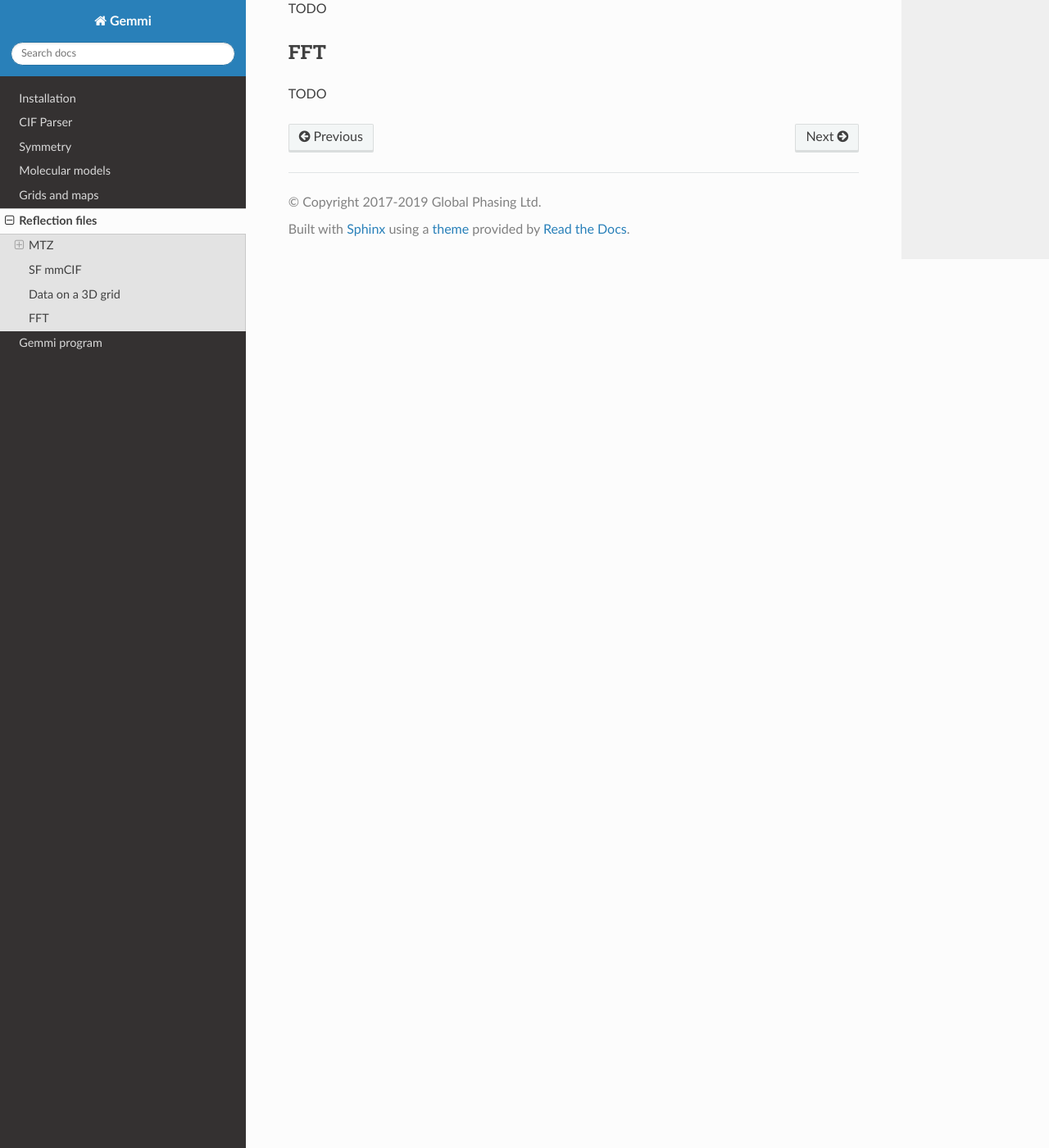
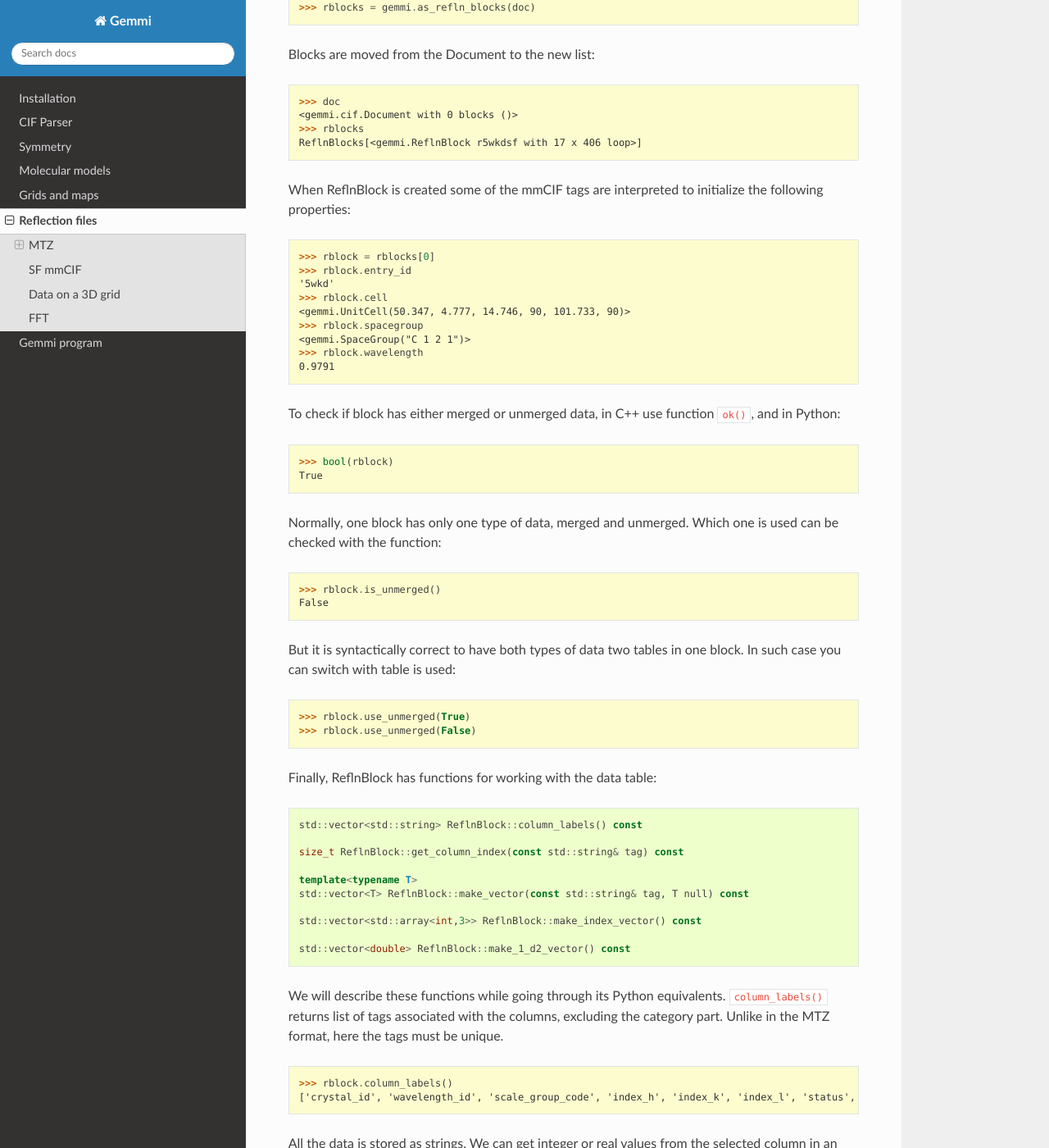
Before and after one commit to project-gemmi/gemmi, a Sphinx documentation site: the page built from docs/hkl.rst, in a window 1280 px wide and 1400 px high, scrolled down 7540 px. Shown: the whole window at 82% size. Built offline with Sphinx 7.4.7 and the Read the Docs theme 2.0.0, drawn with Linux system fonts in a browser that asks for light colours; some of the changed text lies outside the part shown.

```diff
--- a/docs/conf.py
+++ b/docs/conf.py
@@ -60,15 +60,20 @@ latex_documents = [
 ]
 
 doctest_global_setup = '''
-import os
-no_mtz_file = not os.path.exists('example.mtz')
 try:
     import numpy
 except ImportError:
+    print('Tests that use NumPy are disabled.')
     numpy = None
+try:
+    import pandas
+except ImportError:
+    print('Tests that use pandas are disabled.')
+    pandas = None
 try:
     import networkx
 except ImportError:
+    print('Tests that use networkx are disabled.')
     networkx = None
 '''
 
--- a/docs/hkl.rst
+++ b/docs/hkl.rst
@@ -52,25 +52,54 @@ process is needed.
 In Python, we have a single function for reading MTZ files:
 
 .. doctest::
-  :skipif: no_mtz_file
 
   >>> import gemmi
-  >>> mtz = gemmi.read_mtz_file('example.mtz')
+  >>> mtz = gemmi.read_mtz_file('../tests/5e5z.mtz')
 
-The Mtz class has a number of properties that are based on the header
-records in the MTZ format, such as ``spacegroup``, ``cell``,
-``title``, ``history``. (TODO: document them all.)
-Importantly, it also has a list of datasets and a list of columns.
+The Mtz class has a number of properties read from the MTZ header
+(they are the same in C++ and Python):
 
-Datasets are stored in variable ``datasets``::
+.. doctest::
+
+  >>> mtz.cell        # from MTZ record CELL
+  <gemmi.UnitCell(9.643, 9.609, 19.029, 90, 101.224, 90)>
+  >>> mtz.spacegroup  # from SYMINF
+  <gemmi.SpaceGroup("P 1 21 1")>
+  >>> mtz.title       # from TITLE
+  ''
+  >>> mtz.history     # from history lines
+  ['From cif2mtz 17/ 5/2019 12:15:14']
+
+and other properties that are read from the MTZ file, although they could
+be recalculated from the data:
+
+.. doctest::
+
+  >>> mtz.nreflections   # from MTZ record NCOL
+  441
+  >>> mtz.min_1_d2       # from RESO
+  0.0028703967109323008
+  >>> mtz.max_1_d2       # from RESO
+  0.36117017269134527
+
+The resolution can also be checked using functions:
+
+.. doctest::
+
+  >>> mtz.resolution_low()   # sqrt(1 / min_1_d2)
+  18.665044863474492
+  >>> mtz.resolution_high()  # sqrt(1 / max_1_d2)
+  1.6639645192598425
+
+Importantly, Mtz class has a list of datasets and a list of columns.
+Datasets are stored in the variable ``datasets``::
 
   std::vector<Mtz::Dataset> Mtz::datasets
 
 .. doctest::
-  :skipif: no_mtz_file
 
   >>> mtz.datasets
-  MtzDatasets[<gemmi.Mtz.Dataset 0 HKL_base/HKL_base/HKL_base>, <gemmi.Mtz.Dataset 1 5dei/5dei/1>]
+  MtzDatasets[<gemmi.Mtz.Dataset 0 HKL_base/HKL_base/HKL_base>, <gemmi.Mtz.Dataset 1 5e5z/5e5z/1>]
 
 In the MTZ file, each dataset is identified internally by an integer
 "dataset ID". To get dataset with specified ID use function::
@@ -106,7 +133,7 @@ Python bindings provide the same properties:
   >>> mtz.dataset(0).dataset_name
   'HKL_base'
   >>> mtz.dataset(0).cell
-  <gemmi.UnitCell(70.166, 92.451, 93.715, 63.586, 72.425, 72.884)>
+  <gemmi.UnitCell(9.643, 9.609, 19.029, 90, 101.224, 90)>
   >>> mtz.dataset(0).wavelength
   0.0
 
@@ -116,22 +143,20 @@ Columns are stored in variable ``columns``::
   std::vector<Mtz::Column> Mtz::columns
 
 .. doctest::
-  :skipif: no_mtz_file
 
   >>> mtz.columns[0]
   <gemmi.Mtz.Column H type H>
   >>> len(mtz.columns)
-  6
+  8
 
 To get the first column with the specified label or type use functions:
 
 .. doctest::
-  :skipif: no_mtz_file
 
   >>> mtz.column_with_label('FREE')
   <gemmi.Mtz.Column FREE type I>
-  >>> mtz.column_with_type('Q')
-  <gemmi.Mtz.Column SIGI type Q>
+  >>> mtz.columns_with_type('Q')
+  MtzColumnRefs[<gemmi.Mtz.Column SIGFP type Q>, <gemmi.Mtz.Column SIGI type Q>]
 
 Column has properties read from MTZ headers COLUMN and COLSRC::
 
@@ -158,27 +182,35 @@ Python bindings provide the same properties:
   >>> intensity.label
   'I'
   >>> intensity.min_value, intensity.max_value
-  (-513.5999755859375, 138805.0)
+  (-0.30090001225471497, 216.60499572753906)
   >>> intensity.source
-  'CREATED_31/01/2019_20:31:27'
+  'CREATED_17/05/2019_12:15:14'
+
+C++ function ``Mtz::Column::size()`` is wrapped in Python as ``__len__``:
+
+.. doctest::
+
+  >>> len(intensity)
+  441
 
 In both C++ and Python ``Column`` supports the iteration protocol:
 
 .. doctest::
-  :skipif: no_mtz_file
+  :skipif: numpy is None
 
-  >>> sum(intensity) / len(intensity)
-  2665.906147073007
+  >>> [x for x in intensity if x > 100]
+  [124.25700378417969, 100.08699798583984, 216.60499572753906]
+  >>> numpy.nanmean(intensity)
+  11.505858
 
 In Python we also have a read-only ``array`` property that provides
 a view of the data compatible with NumPy. It does not copy the data,
 so the data is not contiguous (because it's stored row-wise in MTZ):
 
 .. doctest::
-  :skipif: no_mtz_file
 
   >>> intensity.array.strides
-  (24,)
+  (32,)
 
 Here is an example that uses the array property
 to make a plot similar to `AUSPEX <http://www.auspex.de/>`_:
@@ -200,7 +232,7 @@ For example, to view the data as 2D NumPy array (C-style contiguous)
 without copying do:
 
 .. doctest::
-  :skipif: no_mtz_file
+  :skipif: numpy is None
 
   >>> import numpy
   >>> all_data = numpy.array(mtz, copy=False)
@@ -209,7 +241,7 @@ It helps to have labels on the columns. A good data structure for this
 is Pandas DataFrame:
 
 .. doctest::
-  :skipif: no_mtz_file
+  :skipif: pandas is None
 
   >>> import pandas
   >>> df = pandas.DataFrame(data=all_data, columns=mtz.column_labels())
@@ -286,6 +318,7 @@ but they need to be converted at some point anyway -- the MTZ format
 stores all numbers as 32-bit floats).
 
 .. doctest::
+  :skipif: numpy is None
 
   >>> data = numpy.array([[4, 13, 8, 1, 453.9, 19.12],
   ...                     [4, 13, 9, 0, 102.0, 27.31]], numpy.float)
@@ -326,16 +358,18 @@ or ``r1abcsf.ent`` (if downloaded through PDBe website or through FTP).
 
 SF mmCIF files usually contain one block, but may have
 multiple blocks, for example merged and unmerged data in separate blocks.
-Usually blocks contain information about the unit cell and space group,
-sometimes also about the radiation wavelength.
-Usually, the reflections are listed as mmCIF category ``_refln``,
-but in some blocks the ``_diffrn_refln`` category is used
-to provide intensities.
+Merged and unmerged data is expected in mmCIF categories ``_refln``
+and ``_diffrn_refln``, respectively.
+Usually, also the unit cell, space group, and sometimes the radiation
+wavelength is recorded.
 
 The support for SF mmCIF files in Gemmi is built on top of the generic
-support for CIF files. We have class ``ReflnBlock`` that wraps ``cif::Block``
-and a function ``as_refln_blocks``. In C++::
+support for the CIF format.
+We have class ``ReflnBlock`` that wraps ``cif::Block``
+and a function ``as_refln_blocks``::
 
+  // in C++ it can be called:
+  // auto rblocks = gemmi::as_refln_blocks(gemmi::read_cif_gz(path).blocks);
   std::vector<ReflnBlock> as_refln_blocks(std::vector<cif::Block>&& blocks)
 
 In Python this function takes ``cif.Document`` as an argument:
@@ -371,7 +405,81 @@ to initialize the following properties:
   >>> rblock.wavelength
   0.9791
 
+To check if block has either merged or unmerged data, in C++ use function
+``ok()``, and in Python:
 
+.. doctest::
+
+  >>> bool(rblock)
+  True
+
+Normally, one block has only one type of data, merged and unmerged.
+Which one is used can be checked with the function:
+
+.. doctest::
+
+  >>> rblock.is_unmerged()
+  False
+
+But it is syntactically correct to have both types of data two tables
+in one block.  In such case you can switch with table is used:
+
+.. doctest::
+
+  >>> rblock.use_unmerged(True)
+  >>> rblock.use_unmerged(False)
+
+Finally, ReflnBlock has functions for working with the data table::
+
+  std::vector<std::string> ReflnBlock::column_labels() const
+
+  size_t ReflnBlock::get_column_index(const std::string& tag) const
+
+  template<typename T>
+  std::vector<T> ReflnBlock::make_vector(const std::string& tag, T null) const
+
+  std::vector<std::array<int,3>> ReflnBlock::make_index_vector() const
+
+  std::vector<double> ReflnBlock::make_1_d2_vector() const
+
+We will describe these functions while going through its Python equivalents.
+``column_labels()`` returns list of tags associated with the columns,
+excluding the category part. Unlike in the MTZ format, here the tags
+must be unique.
+
+.. doctest::
+
+  >>> rblock.column_labels()
+  ['crystal_id', 'wavelength_id', 'scale_group_code', 'index_h', 'index_k', 'index_l', 'status', 'pdbx_r_free_flag', 'F_meas_au', 'F_meas_sigma_au', 'F_calc_au', 'phase_calc', 'pdbx_FWT', 'pdbx_PHWT', 'pdbx_DELFWT', 'pdbx_DELPHWT', 'fom']
+
+All the data is stored as strings. We can get integer or real values from
+the selected column in an array. In Python -- in NumPy array:
+
+.. doctest::
+  :skipif: numpy is None
+  :hide:
+
+  >>> numpy.set_printoptions(threshold=5)
+
+.. doctest::
+  :skipif: numpy is None
+
+  >>> rblock.make_array_int('index_h', -1000)  # 2nd arg - value for nulls
+  array([-26, -26, -26, ...,  25,  26,  26], dtype=int32)
+
+  >>> rblock.make_array_float('F_meas_au')  # by default, null values -> NAN
+  array([12.66, 13.82, 24.11, ...,   nan,  9.02,   nan])
+  >>> rblock.make_array_float('F_meas_au', 0.0)  # use 0.0 for nulls
+  array([12.66, 13.82, 24.11, ...,  0.  ,  9.02,  0.  ])
+
+We also have a convenience function that returns array of 1/d^2 values:
+
+.. doctest::
+
+  >>> rblock.make_1_d2_array().round(4)
+  array([0.2681, 0.2677, 0.2768, ..., 0.301 , 0.2782, 0.2978])
+
+Now a full example.
 The script below renders the same colorful *I*/*σ* image as in the previous
 section, but it can take as an argument a file downloaded directly from
 the wwPDB (for example,
```
Also changed, not shown: other parts of docs/hkl.rst (+0 -4 lines), docs/mtz2map-help.txt (added, +12 -0 lines), docs/utils.rst (+8 -0 lines), 5 other files.
